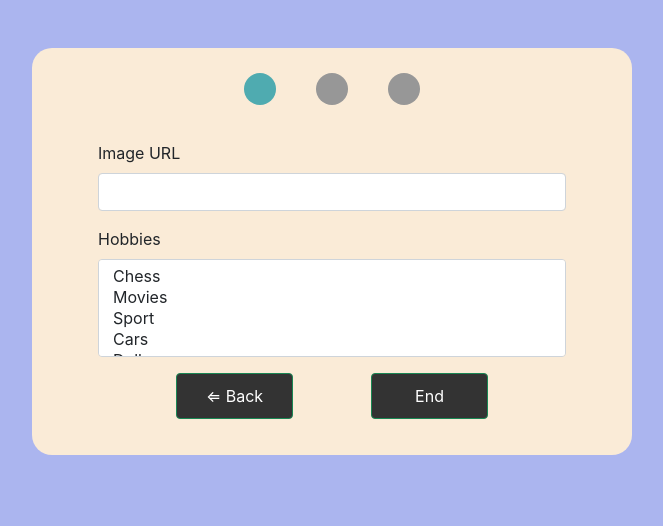
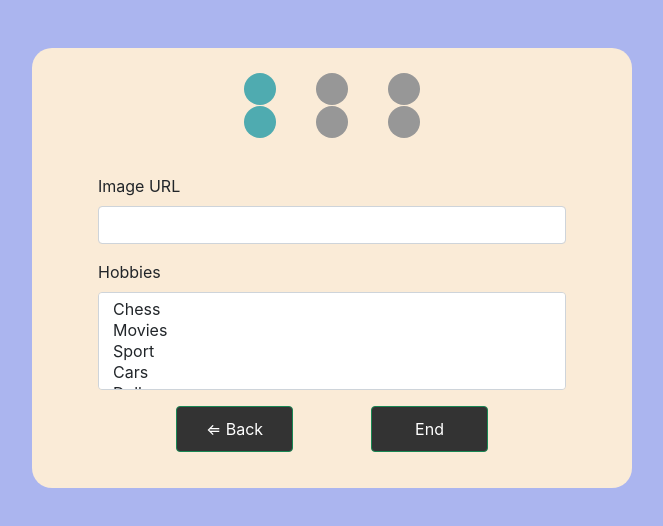
Before and after one commit to maxgertzen/hogwarts-high, a React (Create React App) app: page /phase-3 in a window 1280 px wide. Shown: the top 526 px of the page, without its empty margins (308-971 px from the left). Built offline with nearby package versions, Linux system fonts and the light colour scheme.

Commit message:
form pag

```diff
--- a/src/App.js
+++ b/src/App.js
@@ -17,7 +17,7 @@ function App() {
       ...prevObj,
       ...dataObj,
     }))
-    if (presentedPhase > -1) {
+    if (presentedPhase < 3) {
       setPresentedPhase((presentedPhase) => presentedPhase + 1)
     }
   }
@@ -34,17 +34,16 @@ function App() {
   return (
     <div className="App mt-5">
       <Router>
+        <FormPagination url={presentedPhase} />
         <Switch>
           <Route exact path="/">
-            <FormPagination />
             <Phase1 onNextPhase={handleNext} />
           </Route>
           <Route exact path="/phase-2">
-            <FormPagination />
             <Phase2 onNextPhase={handleNext} prevPhase={handlePrev} />
           </Route>
           <Route exact path="/phase-3">
-            <FormPagination />
+            <FormPagination url="3" />
             <Phase3 onNextPhase={handleNext} prevPhase={handlePrev} />
           </Route>
           <Route exact path="/summary">
--- a/src/components/FormPagination/FormPagination.jsx
+++ b/src/components/FormPagination/FormPagination.jsx
@@ -1,11 +1,15 @@
-import React from 'react';
-import { useRouteMatch } from "react-router-dom";
+import React, { useState, useEffect } from 'react';
 import './FormPagination.css';
 
-function FormPagination() {
-    // const [item, setItem] = useState('')
-    let { url: item } = useRouteMatch()
-    item = item.match(/(\d+|\/+)/).join('');
+function FormPagination({ url }) {
+    const [item, setItem] = useState('//');
+
+    useEffect(() => {
+        if (item) {
+            let newItem = item.match(/(\d+|\/+)/ig).join('')
+            setItem(newItem)
+        }
+    }, [item])
 
     return (
         <div className="path-container mx-auto my-2">
```
Also changed, not shown: src/components/Phase3.jsx (indentation only), src/hooks/useRouteParams.js (added).
